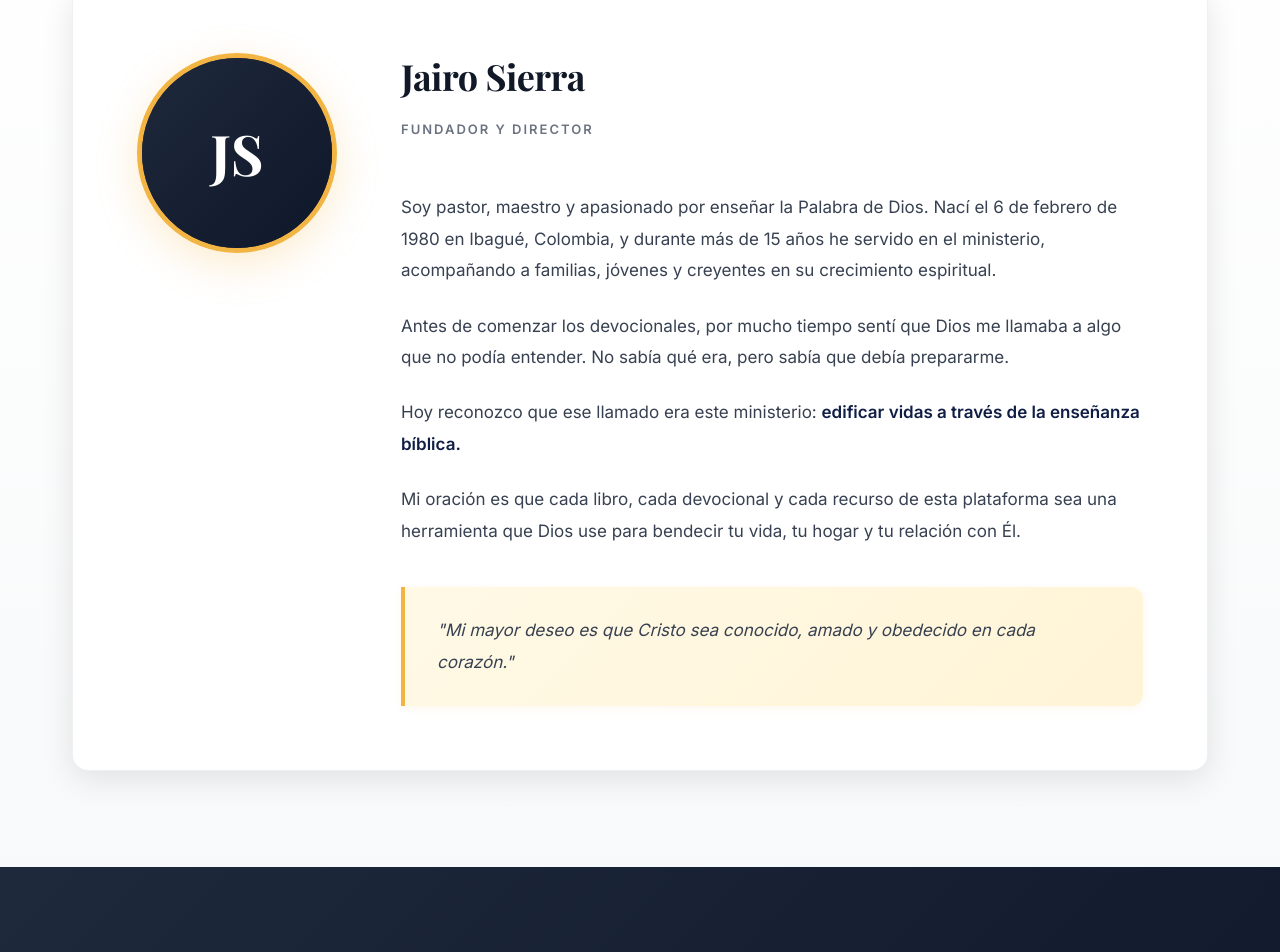
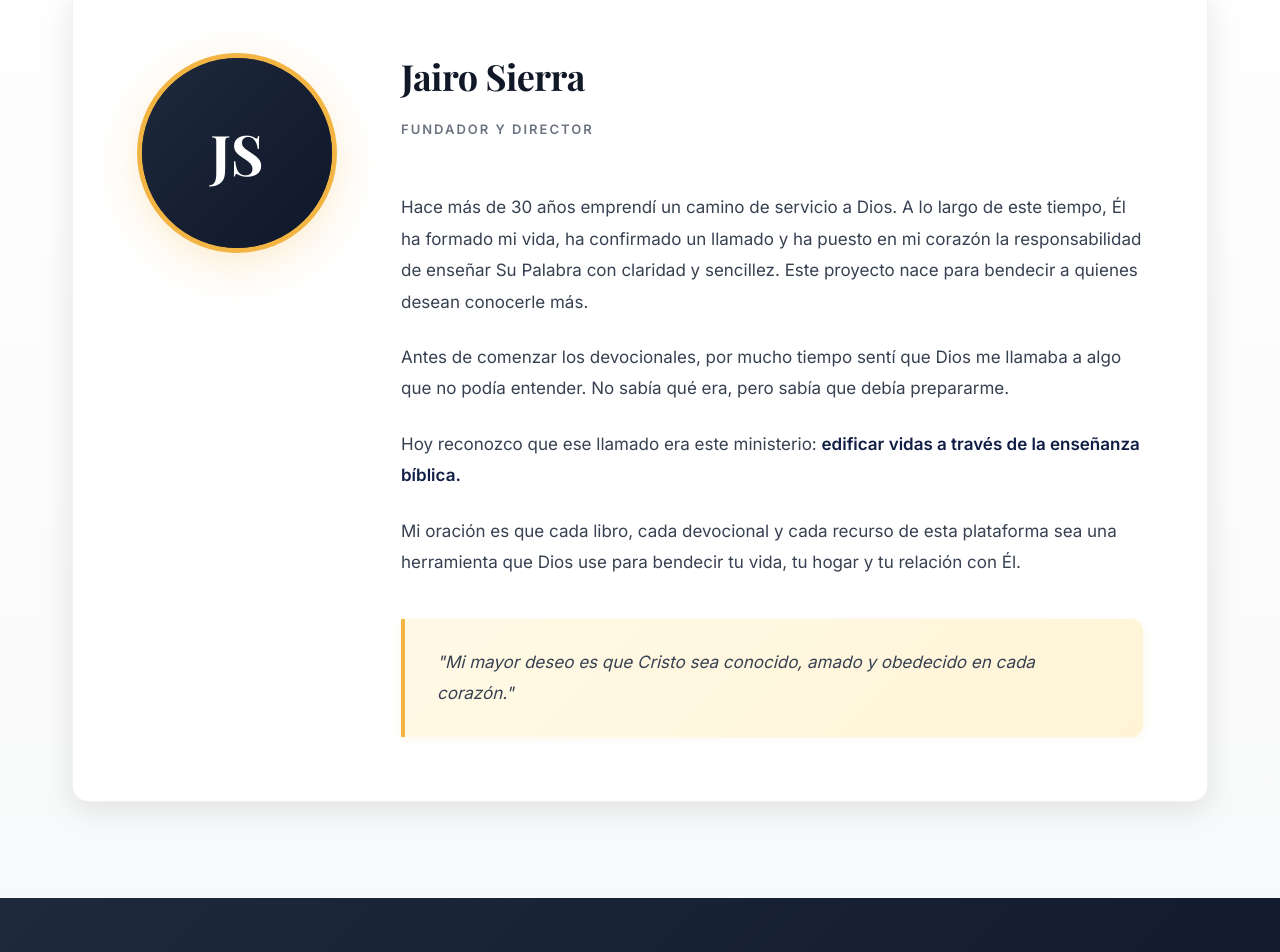
Before and after one commit to jasibintel/tienda-web, a Next.js app: page /sobre-nosotros in a window 1280 px wide. Shown: the part 3342-4294 px from the top of the page. Built offline with nearby package versions, Linux system fonts and the light colour scheme; no server answers; a web font is replaced by a local one.

Commit message:
feat: Actualizar texto del fundador con narrativa de 30 años de servicio

```diff
--- a/app/sobre-nosotros/page.tsx
+++ b/app/sobre-nosotros/page.tsx
@@ -166,7 +166,7 @@ export default function AboutUsPage() {
 
                             <div className={styles.founderBio}>
                                 <p>
-                                    Soy pastor, maestro y apasionado por enseñar la Palabra de Dios. Nací el 6 de febrero de 1980 en Ibagué, Colombia, y durante más de 15 años he servido en el ministerio, acompañando a familias, jóvenes y creyentes en su crecimiento espiritual.
+                                    Hace más de 30 años emprendí un camino de servicio a Dios. A lo largo de este tiempo, Él ha formado mi vida, ha confirmado un llamado y ha puesto en mi corazón la responsabilidad de enseñar Su Palabra con claridad y sencillez. Este proyecto nace para bendecir a quienes desean conocerle más.
                                 </p>
                                 <p>
                                     Antes de comenzar los devocionales, por mucho tiempo sentí que Dios me llamaba a algo que no podía entender. No sabía qué era, pero sabía que debía prepararme.
```
